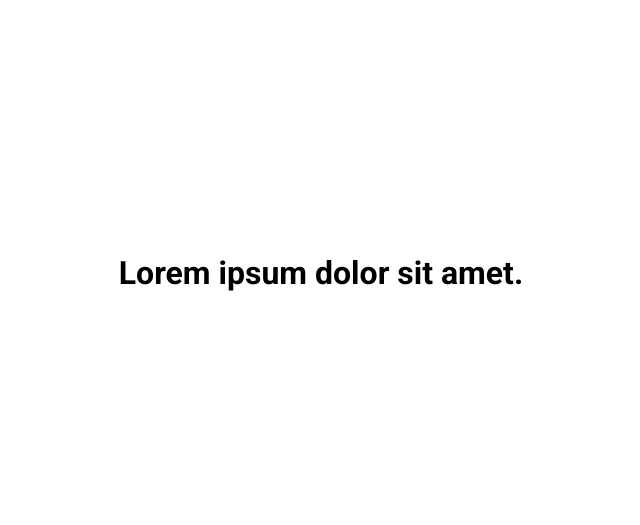
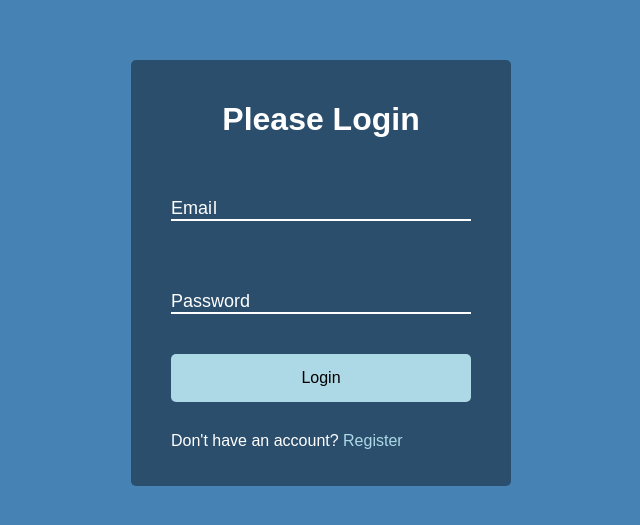
Before and after one commit to the-shameless-copycat/50-Projects, a plain HTML site: page Form Wave Animation/index.html in a window 1280 px wide. Shown: the part 127-652 px from the top of the page, without its empty margins (319-959 px from the left). Drawn offline with Linux system fonts and the light colour scheme; a web font is replaced by a local one.

Commit message:
dos proyecto mas completados

```diff
--- a/Form Wave Animation/app.js
+++ b/Form Wave Animation/app.js
@@ -1 +1,9 @@
-console.log("hello friend");
+const labels = document.querySelectorAll(".form-control label");
+
+labels.forEach(label => {
+    label.innerHTML = label.innerText
+        .split("")
+        .map((letter, idx) => `<span style="transition-delay:${idx *60}ms">${letter}</span>`)
+        .join("")
+
+})
--- a/Form Wave Animation/index.html
+++ b/Form Wave Animation/index.html
@@ -4,7 +4,7 @@
     <meta charset="UTF-8" />
     <meta http-equiv="X-UA-Compatible" content="IE=edge" />
     <meta name="viewport" content="width=device-width, initial-scale=1.0" />
-    <title>My proyect</title>
+    <title>Form Imput Wave</title>
 
     <!-- font awesome-->
     <script src="https://kit.fontawesome.com/2c36e9b7b1.js"></script>
@@ -13,7 +13,23 @@
     <link rel="stylesheet" href="./styles.css" />
   </head>
   <body>
-    <h1>Lorem ipsum dolor sit amet.</h1>
+    <div class="container">
+      <h1>Please Login</h1>
+      <form>
+        <div class="form-control">
+          <input type="text" required />
+          <label>Email</label>
+        </div>
+
+        <div class="form-control">
+          <input type="password" required />
+          <label>Password</label>
+        </div>
+
+        <button class="btn">Login</button>
+        <p class="text">Don't have an account? <a href="#">Register</a></p>
+      </form>
+    </div>
 
     <script src="./app.js"></script>
   </body>
--- a/Form Wave Animation/styles.css
+++ b/Form Wave Animation/styles.css
@@ -1,16 +1,99 @@
-@import url("https://fonts.googleapis.com/css2?family=Roboto:wght@400;700&display=swap");
+@import url("https://fonts.googleapis.com/css2?family=Muli&display=swap");
 
 * {
   box-sizing: border-box;
 }
 
 body {
-  font-family: "Roboto", sans-serif;
-  margin: 0;
+  background-color: steelblue;
+  color: #fff;
+  font-family: "Muli", sans-serif;
   display: flex;
   flex-direction: column;
   align-items: center;
   justify-content: center;
   height: 100vh;
   overflow: hidden;
+  margin: 0;
 }
+
+.container {
+  background-color: rgba(0, 0, 0, 0.4);
+  padding: 20px 40px;
+  border-radius: 5px;
+}
+
+.container h1 {
+  text-align: center;
+  margin-bottom: 30px;
+}
+
+.container a {
+  text-decoration: none;
+  color: lightblue;
+}
+
+.btn {
+  cursor: pointer;
+  display: inline-block;
+  width: 100%;
+  background: lightblue;
+  padding: 15px;
+  font-family: inherit;
+  font-size: 16px;
+  border: 0;
+  border-radius: 5px;
+}
+
+.btn:focus {
+  outline: 0;
+}
+
+.btn:active {
+  transform: scale(0.98);
+}
+
+.text {
+  margin-top: 30px;
+}
+.form-control {
+  position: relative;
+  margin: 20px 0 40px;
+  width: 300px;
+}
+
+.form-control input {
+  background-color: transparent;
+  border: 0;
+  border-bottom: 2px #fff solid;
+  display: block;
+  width: 100%;
+  padding: 15px 0;
+  font-size: 18px;
+  color: #fff;
+}
+
+.form-control input:focus,
+.form-control input:valid {
+  outline: 0;
+  border-bottom-color: lightblue;
+}
+
+.form-control label {
+  position: absolute;
+  top: 30px;
+  left: 0;
+}
+
+.form-control label span {
+  display: inline-block;
+  font-size: 18px;
+  min-width: 5px;
+  transition: 0.3s cubic-bezier(0.68, -0.55, -0.265, 1.55);
+}
+
+.form-control input:focus + label span,
+.form-control input:valid + label span {
+  color: lightblue;
+  transform: translateY(-30px);
+}
--- /dev/null
+++ b/Sound Board/styles.css
@@ -0,0 +1,37 @@
+@import url("https://fonts.googleapis.com/css2?family=Poppins:wght@200;400&display=swap");
+
+* {
+  box-sizing: border-box;
+}
+
+body {
+  background-color: rgb(161, 100, 223);
+  font-family: "Poppins", sans-serif;
+  display: flex;
+  flex-wrap: wrap;
+  align-items: center;
+  justify-content: center;
+  text-align: center;
+  height: 100vh;
+  overflow: hidden;
+  margin: 0;
+}
+
+.btn {
+  background-color: rebeccapurple;
+  border-radius: 5px;
+  border: none;
+  color: #fff;
+  margin: 1rem;
+  padding: 1.5rem 3rem;
+  font-family: inherit;
+  cursor: pointer;
+}
+
+.btn:hover {
+  opacity: 0.8;
+}
+
+.btn:focus {
+  outline: none;
+}
```
Also changed, not shown: Sound Board/app.js (added, +28 -0 lines), Sound Board/index.html (added, +26 -0 lines), 6 other files.
